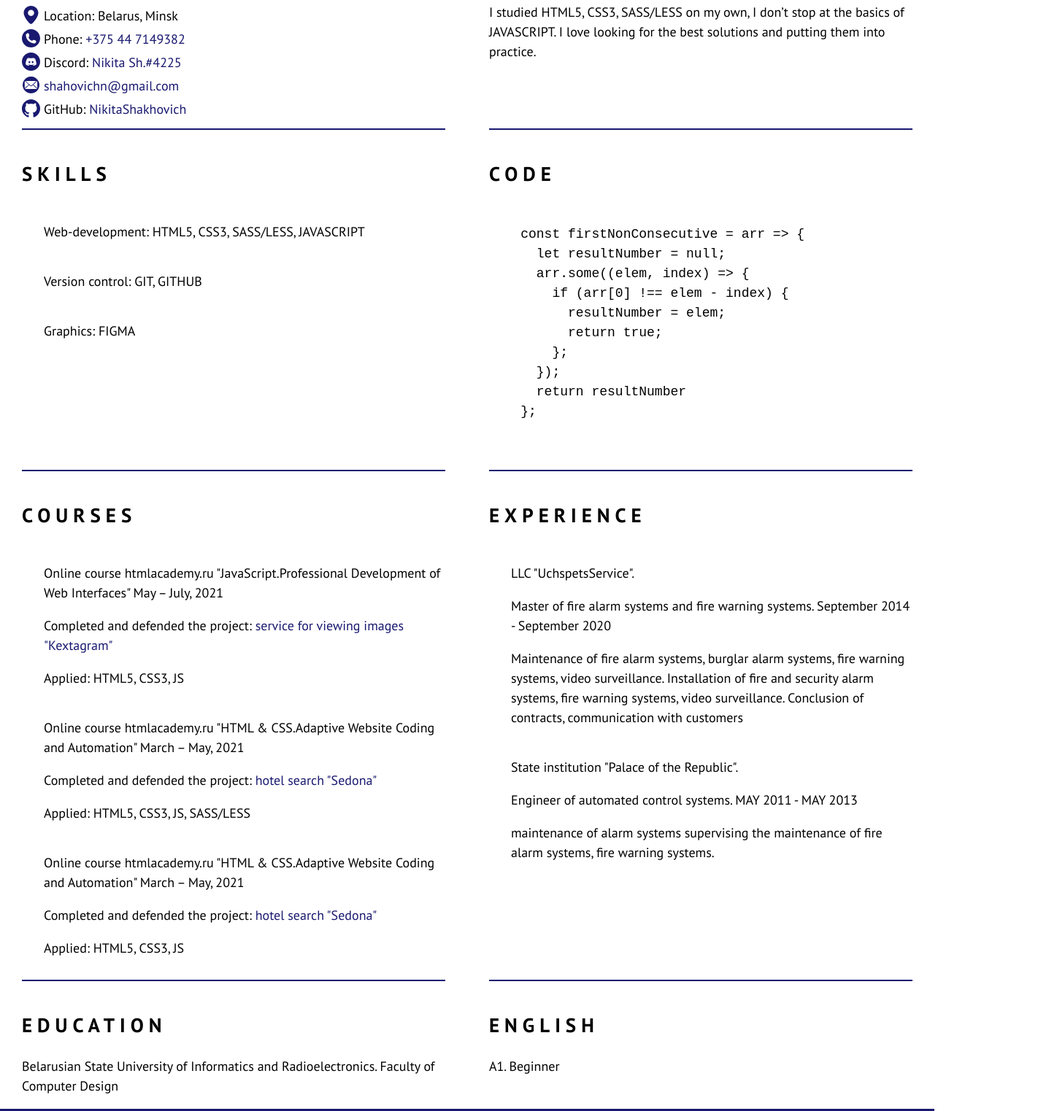
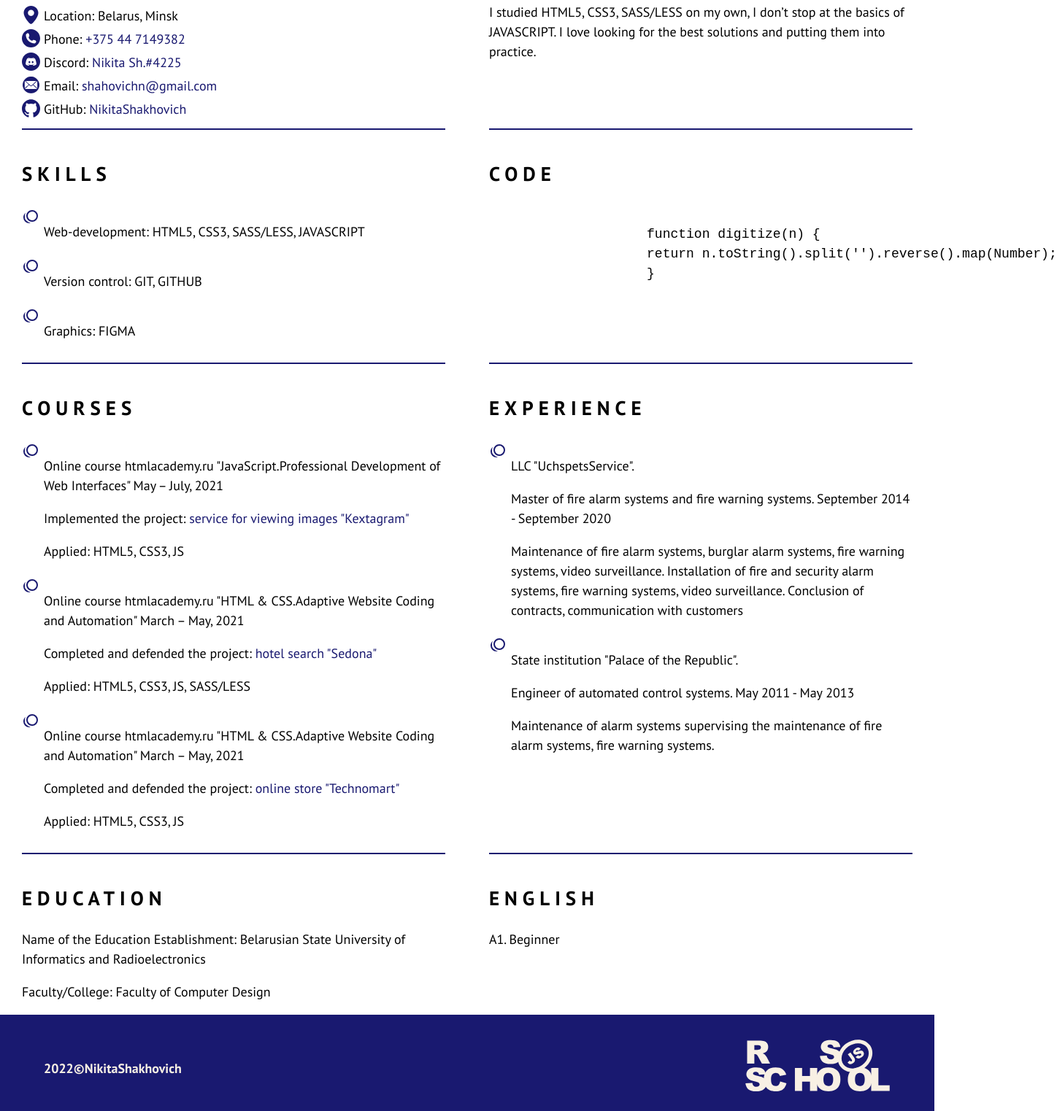
Before and after one commit to NikitaShakhovich/rsschool-cv, a plain HTML site: page index.html in a window 1280 px wide. Shown: the part 454-1977 px from the top of the page at 73% size, 1448 px wide, since content can reach past the window. Drawn offline with Linux system fonts and the light colour scheme.

```diff
--- a/index.html
+++ b/index.html
@@ -2,7 +2,7 @@
 <html class="page" lang="ru">
 <head>
     <meta charset="UTF-8">
-    <title>cv</title>
+    <title>CV</title>
     <link rel="icon" href="favicon.ico">
     <link rel="icon" href="assets/favicon/faviconSVG.svg" type="image/svg+xml">
     <link rel="apple-touch-icon" href="assets/favicon/favicon180x180.png">
@@ -73,6 +73,7 @@
                     <svg xmlns="http://www.w3.org/2000/svg" width="32" height="32" viewBox="0 0 512 512">
                         <path d="M228.5 22.2c-31.1 3.5-68.3 16.5-95.5 33.3-22 13.7-47.2 36.1-62.2 55.5-25.6 33.1-41.7 71.2-48 113.5-2 13.6-1.7 51.2.5 65.5C33.6 356.5 70.4 414.5 126 451.6c28.7 19.1 62.3 32 96.6 37.1 16.4 2.4 50.4 2.4 66.8 0 41.1-6.1 81.5-23.7 113.6-49.4 45.9-36.8 76.4-89.7 85.7-148.5 2.5-15.9 2.5-53.7 0-69.6-8.3-52.4-32.9-99.5-70.8-135.6-37-35.2-86.1-58.1-136.1-63.5-11.4-1.3-41.9-1.2-53.3.1zM407 141.9c0 .5-1.8 2.4-3.9 4.3-7.8 6.6-64.1 58.5-67.6 62.2-1.8 1.9-32.2 30.2-56.7 52.7-11.7 10.8-16.7 13.9-22.6 13.9-7.8 0-8.1-.2-49.6-38.4-8.3-7.6-19.1-17.8-24.1-22.5-16.1-15.5-64.7-60.3-73.6-67.9-2.1-1.9-3.9-3.8-3.9-4.3s60.1-.9 151-.9 151 .4 151 .9zm-269 54.3c15.1 13.8 33.1 30.5 40 37l12.4 11.8-3.9 3.9c-2.2 2.1-21.8 20.2-43.5 40.1-21.7 20-43.1 39.8-47.5 44-4.4 4.3-9.9 9.4-12.2 11.5l-4.3 3.7v-97.1c0-99.4 0-99 3.8-103.3 1.4-1.6 2.4-.8 14.6 10.7 7.2 6.8 25.5 23.8 40.6 37.7zm293.2-45.1c1.7 3.2 1.8 10 1.8 100.3v96.8l-6.4-5.8C412 329 336 258.1 329.5 251.8l-7-6.9 9.6-9.2c5.2-5.1 23.9-22.3 41.4-38.2 17.6-16 36.9-33.8 43-39.7 6-5.9 11.5-10.6 12-10.5.6.2 1.8 1.9 2.7 3.8zm-211.7 120c20.1 18.8 23 20.4 37 20.4 14.3 0 17.1-1.5 36.7-19.9 8.7-8.1 16.2-14.6 16.7-14.4.6.1 7.9 6.9 16.3 14.9s28.4 26.6 44.3 41.3c42.7 39.4 56 52 56 53.1 0 .5-1.6 1.8-3.5 2.8-3.3 1.6-12.9 1.7-168 1.5-163.2-.3-164.5-.3-167.7-2.3l-3.2-2 15.7-14.7c8.6-8 31-28.8 49.7-46.1 18.7-17.4 38.3-35.6 43.5-40.6 5.2-4.9 9.7-9 10-9 .3 0 7.7 6.7 16.5 15z"/>
                     </svg>
+                    Email:
                     <a href="mailto:shahovichn@gmail.com" title="email">shahovichn@gmail.com</a>
                 </li>
                 <li class="section-item contacts-github">
@@ -116,13 +117,22 @@
         <section class="section" id="skills">
             <h2 class="section-title">Skills</h2>
             <ul class="section-list">
-                        <li class="section-item">
+                <li class="section-item section-skills">
+                    <svg xmlns="http://www.w3.org/2000/svg" width="24" height="24">
+                        <path d="M14 2a8 8 0 0 0-8 8 8 8 0 0 0 8 8 8 8 0 0 0 8-8 8 8 0 0 0-8-8m0 2c3.32 0 6 2.69 6 6 0 3.32-2.68 6-6 6a6 6 0 0 1-6-6 6 6 0 0 1 6-6M4.93 5.82C3.08 7.34 2 9.61 2 12a8 8 0 0 0 8 8c.64 0 1.27-.08 1.88-.23-1.76-.39-3.38-1.27-4.71-2.48C5.22 16.25 4 14.21 4 12c0-.3.03-.59.07-.89C4.03 10.74 4 10.37 4 10c0-1.44.32-2.87.93-4.18Z"/>
+                    </svg>
                     <p>Web-development: HTML5, CSS3, SASS/LESS, JAVASCRIPT</p>
                 </li>
-                        <li class="section-item">
+                <li class="section-item section-skills">
+                    <svg xmlns="http://www.w3.org/2000/svg" width="24" height="24">
+                        <path d="M14 2a8 8 0 0 0-8 8 8 8 0 0 0 8 8 8 8 0 0 0 8-8 8 8 0 0 0-8-8m0 2c3.32 0 6 2.69 6 6 0 3.32-2.68 6-6 6a6 6 0 0 1-6-6 6 6 0 0 1 6-6M4.93 5.82C3.08 7.34 2 9.61 2 12a8 8 0 0 0 8 8c.64 0 1.27-.08 1.88-.23-1.76-.39-3.38-1.27-4.71-2.48C5.22 16.25 4 14.21 4 12c0-.3.03-.59.07-.89C4.03 10.74 4 10.37 4 10c0-1.44.32-2.87.93-4.18Z"/>
+                    </svg>
                     <p>Version control: GIT, GITHUB</p>
                 </li>
-                        <li class="section-item">
+                <li class="section-item section-skills">
+                    <svg xmlns="http://www.w3.org/2000/svg" width="24" height="24">
+                        <path d="M14 2a8 8 0 0 0-8 8 8 8 0 0 0 8 8 8 8 0 0 0 8-8 8 8 0 0 0-8-8m0 2c3.32 0 6 2.69 6 6 0 3.32-2.68 6-6 6a6 6 0 0 1-6-6 6 6 0 0 1 6-6M4.93 5.82C3.08 7.34 2 9.61 2 12a8 8 0 0 0 8 8c.64 0 1.27-.08 1.88-.23-1.76-.39-3.38-1.27-4.71-2.48C5.22 16.25 4 14.21 4 12c0-.3.03-.59.07-.89C4.03 10.74 4 10.37 4 10c0-1.44.32-2.87.93-4.18Z"/>
+                    </svg>
                     <p>Graphics: FIGMA</p>
                 </li>
             </ul>
@@ -131,41 +141,43 @@
             <h2 class="section-title">Code</h2>
             <pre class="section-code">
                 <code>
-    const firstNonConsecutive = arr => {
-      let resultNumber = null;
-      arr.some((elem, index) => {
-        if (arr[0] !== elem - index) {
-          resultNumber = elem;
-          return true;
-        };
-      });
-      return resultNumber
-    };
+                    function digitize(n) {
+                    return n.toString().split('').reverse().map(Number);
+                    }
                 </code>
             </pre>
         </section>
         <section class="section" id="courses">
             <h2 class="section-title">Courses</h2>
             <ul class="section-list">
-                        <li class="section-item">
+                <li class="section-item section-courses">
+                    <svg xmlns="http://www.w3.org/2000/svg" width="24" height="24">
+                        <path d="M14 2a8 8 0 0 0-8 8 8 8 0 0 0 8 8 8 8 0 0 0 8-8 8 8 0 0 0-8-8m0 2c3.32 0 6 2.69 6 6 0 3.32-2.68 6-6 6a6 6 0 0 1-6-6 6 6 0 0 1 6-6M4.93 5.82C3.08 7.34 2 9.61 2 12a8 8 0 0 0 8 8c.64 0 1.27-.08 1.88-.23-1.76-.39-3.38-1.27-4.71-2.48C5.22 16.25 4 14.21 4 12c0-.3.03-.59.07-.89C4.03 10.74 4 10.37 4 10c0-1.44.32-2.87.93-4.18Z"/>
+                    </svg>
                     <p>Online course htmlacademy.ru "JavaScript.Professional Development of Web Interfaces" May – July, 2021</p>
-                            <p>Completed and defended the project:
+                    <p>Implemented the project:
                         <a href="https://github.com/NikitaShakhovich/1635751-kekstagram-23">
                             service for viewing images "Kextagram"</a></p>
                     <p>Applied: HTML5, CSS3, JS</p>
                 </li>
-                        <li class="section-item">
+                <li class="section-item section-courses">
+                    <svg xmlns="http://www.w3.org/2000/svg" width="24" height="24">
+                        <path d="M14 2a8 8 0 0 0-8 8 8 8 0 0 0 8 8 8 8 0 0 0 8-8 8 8 0 0 0-8-8m0 2c3.32 0 6 2.69 6 6 0 3.32-2.68 6-6 6a6 6 0 0 1-6-6 6 6 0 0 1 6-6M4.93 5.82C3.08 7.34 2 9.61 2 12a8 8 0 0 0 8 8c.64 0 1.27-.08 1.88-.23-1.76-.39-3.38-1.27-4.71-2.48C5.22 16.25 4 14.21 4 12c0-.3.03-.59.07-.89C4.03 10.74 4 10.37 4 10c0-1.44.32-2.87.93-4.18Z"/>
+                    </svg>
                     <p>Online course htmlacademy.ru "HTML & CSS.Adaptive Website Coding and Automation" March – May, 2021</p>
                     <p>Completed and defended the project:
                         <a href="https://github.com/NikitaShakhovich/1635751-sedona-22">
                             hotel search "Sedona"</a></p>
                     <p>Applied: HTML5, CSS3, JS, SASS/LESS</p>
                 </li>
-                        <li class="section-item">
+                <li class="section-item section-courses">
+                    <svg xmlns="http://www.w3.org/2000/svg" width="24" height="24">
+                        <path d="M14 2a8 8 0 0 0-8 8 8 8 0 0 0 8 8 8 8 0 0 0 8-8 8 8 0 0 0-8-8m0 2c3.32 0 6 2.69 6 6 0 3.32-2.68 6-6 6a6 6 0 0 1-6-6 6 6 0 0 1 6-6M4.93 5.82C3.08 7.34 2 9.61 2 12a8 8 0 0 0 8 8c.64 0 1.27-.08 1.88-.23-1.76-.39-3.38-1.27-4.71-2.48C5.22 16.25 4 14.21 4 12c0-.3.03-.59.07-.89C4.03 10.74 4 10.37 4 10c0-1.44.32-2.87.93-4.18Z"/>
+                    </svg>
                     <p>Online course htmlacademy.ru "HTML & CSS.Adaptive Website Coding and Automation" March – May, 2021</p>
                     <p>Completed and defended the project:
-                                <a href="https://github.com/NikitaShakhovich/1635751-sedona-22">
-                                    hotel search "Sedona"</a></p>
+                        <a href="https://github.com/NikitaShakhovich/1635751-technomart-30">
+                            online store "Technomart"</a></p>
                     <p>Applied: HTML5, CSS3, JS</p>
                 </li>
             </ul>
@@ -173,7 +185,10 @@
         <section class="section" id="experience">
             <h2 class="section-title">Experience</h2>
             <ul class="section-list">
-                        <li class="section-item">
+                <li class="section-item section-experience">
+                    <svg xmlns="http://www.w3.org/2000/svg" width="24" height="24">
+                        <path d="M14 2a8 8 0 0 0-8 8 8 8 0 0 0 8 8 8 8 0 0 0 8-8 8 8 0 0 0-8-8m0 2c3.32 0 6 2.69 6 6 0 3.32-2.68 6-6 6a6 6 0 0 1-6-6 6 6 0 0 1 6-6M4.93 5.82C3.08 7.34 2 9.61 2 12a8 8 0 0 0 8 8c.64 0 1.27-.08 1.88-.23-1.76-.39-3.38-1.27-4.71-2.48C5.22 16.25 4 14.21 4 12c0-.3.03-.59.07-.89C4.03 10.74 4 10.37 4 10c0-1.44.32-2.87.93-4.18Z"/>
+                    </svg>
                     <p>LLC "UchspetsService".</p>
                     <p>Master of fire alarm systems and fire warning systems.
                         September 2014 - September 2020</p>
@@ -181,19 +196,23 @@
                         video surveillance. Installation of fire and security alarm systems, fire warning systems,
                         video surveillance. Conclusion of contracts, communication with customers</p>
                 </li>
-                        <li class="section-item">
+                <li class="section-item section-experience">
+                    <svg xmlns="http://www.w3.org/2000/svg" width="24" height="24">
+                        <path d="M14 2a8 8 0 0 0-8 8 8 8 0 0 0 8 8 8 8 0 0 0 8-8 8 8 0 0 0-8-8m0 2c3.32 0 6 2.69 6 6 0 3.32-2.68 6-6 6a6 6 0 0 1-6-6 6 6 0 0 1 6-6M4.93 5.82C3.08 7.34 2 9.61 2 12a8 8 0 0 0 8 8c.64 0 1.27-.08 1.88-.23-1.76-.39-3.38-1.27-4.71-2.48C5.22 16.25 4 14.21 4 12c0-.3.03-.59.07-.89C4.03 10.74 4 10.37 4 10c0-1.44.32-2.87.93-4.18Z"/>
+                    </svg>
                     <p>State institution "Palace of the Republic".</p>
-                            <p>Engineer of automated control systems. MAY 2011 - MAY 2013</p>
-                            <p>maintenance of alarm systems supervising the maintenance of fire alarm systems,
+                    <p>Engineer of automated control systems. May 2011 - May 2013</p>
+                    <p>Maintenance of alarm systems supervising the maintenance of fire alarm systems,
                         fire warning systems.</p>
                 </li>
             </ul>
         </section>
-            <section class="section" id="education">
+        <section class="section section-education" id="education">
             <h2 class="section-title">Education</h2>
-                    <p>Belarusian State University of Informatics and Radioelectronics. Faculty of Computer Design</p>
+            <p>Name of the Education Establishment: Belarusian State University of Informatics and Radioelectronics</p>
+            <p>Faculty/College: Faculty of Computer Design</p>
         </section>
-            <section class="section" id="english">
+        <section class="section section-english" id="english">
             <h2 class="section-title">English</h2>
             <p>А1. Beginner</p>
         </section>
```
Lines whose indentation alone changed are shown as unchanged.
